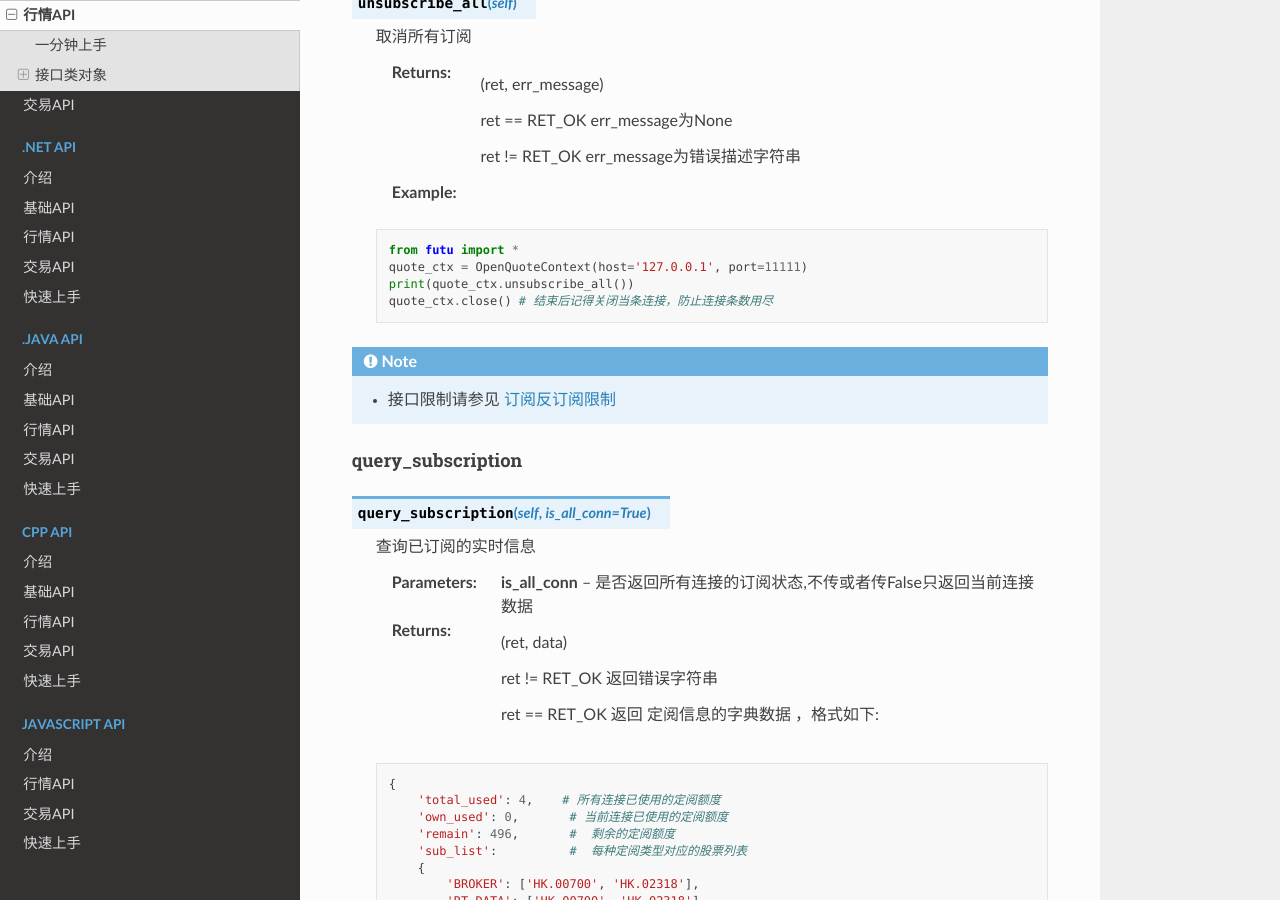
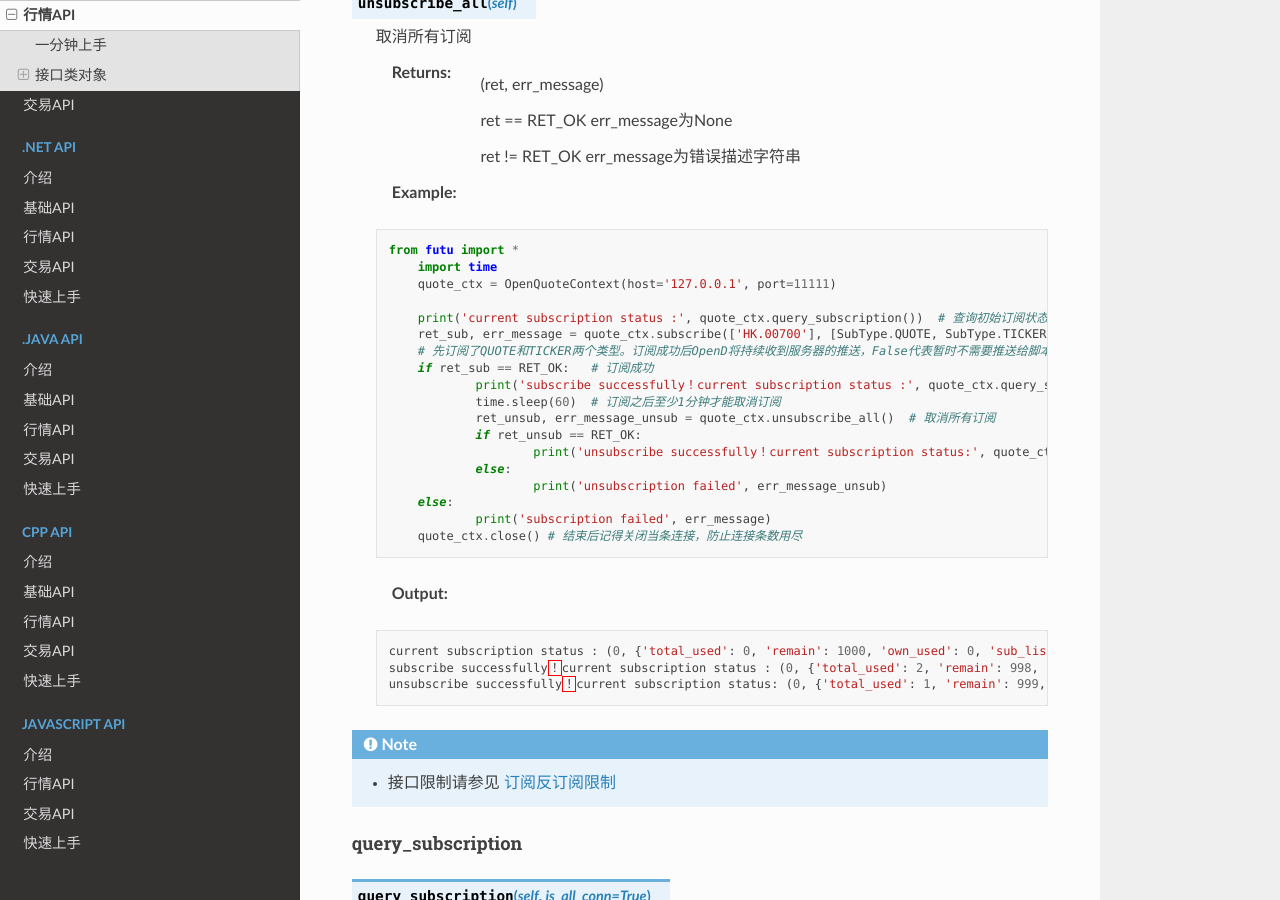
Before and after one commit to FutunnOpen/futu-api-doc, a Sphinx documentation site: the page built from doc_maker/source/api/Quote_API.rst, in a window 1280 px wide and 900 px high, scrolled down 23329 px. Built offline with Sphinx 7.4.7 and the Read the Docs theme 2.0.0, drawn with Linux system fonts in a browser that asks for light colours; some of the changed text lies outside the part shown.

Commit message:
fix unsubscribe_all() example & output

```diff
--- a/doc_maker/source/api/Quote_API.rst
+++ b/doc_maker/source/api/Quote_API.rst
@@ -1126,9 +1126,31 @@ unsubscribe_all
  .. code:: python
 
     from futu import *
-    quote_ctx = OpenQuoteContext(host='127.0.0.1', port=11111)
-    print(quote_ctx.unsubscribe_all())
-    quote_ctx.close() # 结束后记得关闭当条连接，防止连接条数用尽
+	import time
+	quote_ctx = OpenQuoteContext(host='127.0.0.1', port=11111)
+
+	print('current subscription status :', quote_ctx.query_subscription())  # 查询初始订阅状态
+	ret_sub, err_message = quote_ctx.subscribe(['HK.00700'], [SubType.QUOTE, SubType.TICKER], subscribe_push=False)
+	# 先订阅了QUOTE和TICKER两个类型。订阅成功后OpenD将持续收到服务器的推送，False代表暂时不需要推送给脚本
+	if ret_sub == RET_OK:   # 订阅成功
+		print('subscribe successfully！current subscription status :', quote_ctx.query_subscription())  # 订阅成功后查询订阅状态
+		time.sleep(60)  # 订阅之后至少1分钟才能取消订阅
+		ret_unsub, err_message_unsub = quote_ctx.unsubscribe_all()  # 取消所有订阅
+		if ret_unsub == RET_OK:
+			print('unsubscribe successfully！current subscription status:', quote_ctx.query_subscription())  # 取消订阅后查询订阅状态
+		else:
+			print('unsubscription failed', err_message_unsub)
+	else:
+		print('subscription failed', err_message)
+	quote_ctx.close() # 结束后记得关闭当条连接，防止连接条数用尽
+
+ :Output:
+
+ .. code:: python
+
+    current subscription status : (0, {'total_used': 0, 'remain': 1000, 'own_used': 0, 'sub_list': {}})
+    subscribe successfully！current subscription status : (0, {'total_used': 2, 'remain': 998, 'own_used': 2, 'sub_list': {'QUOTE': ['HK.00700'], 'TICKER': ['HK.00700']}})
+    unsubscribe successfully！current subscription status: (0, {'total_used': 1, 'remain': 999, 'own_used': 1, 'sub_list': {'TICKER': ['HK.00700']}})
 
 .. note::
 
```
